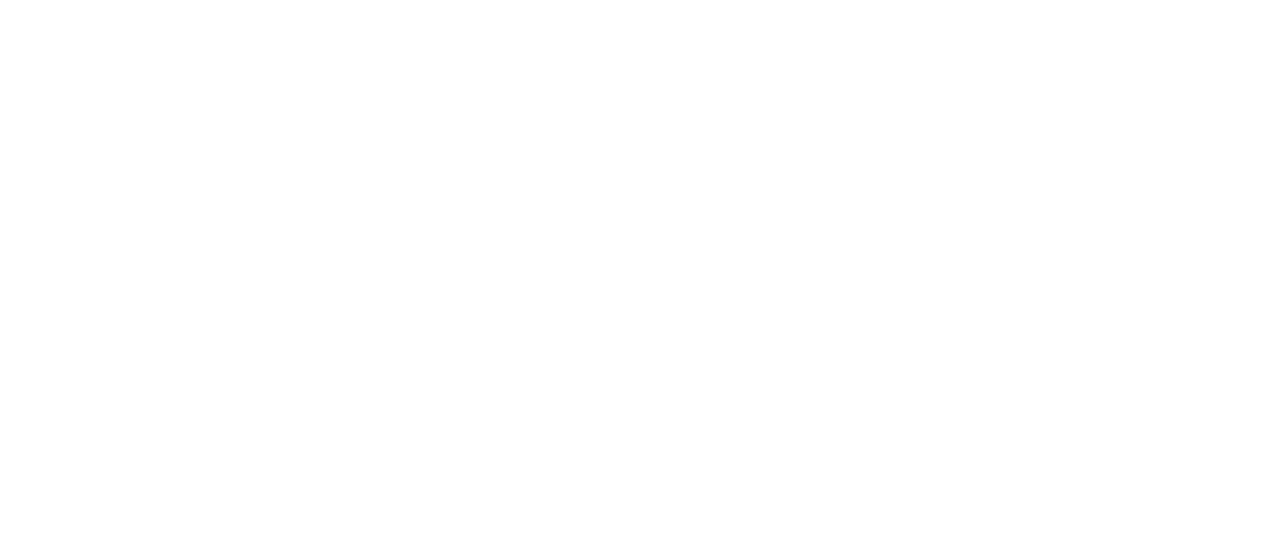
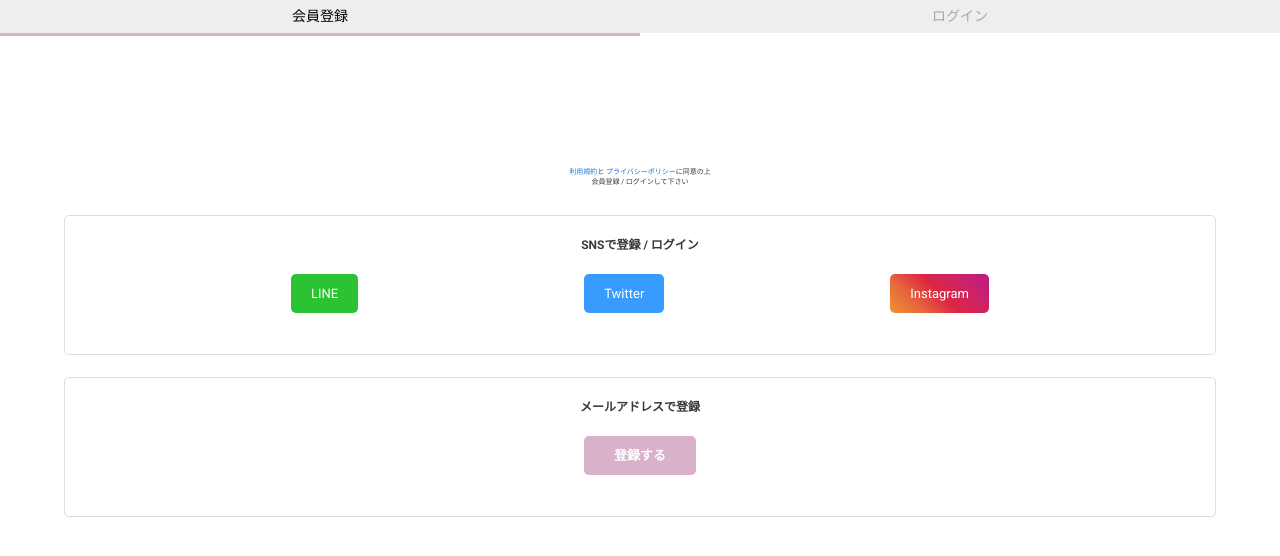
Before and after one commit to atok-1999/date-app, a Vue app: page /login-or-signup in a window 1280 px wide. Shown: the top 556 px of the page. Built offline with nearby package versions, Linux system fonts and the light colour scheme.

Commit message:
コンポーネント名をわかりやすく変更

```diff
--- a/src/components/LoginAndRegistration/Registration.vue
+++ b/src/components/LoginOrSignup/Signup.vue
@@ -1,8 +1,7 @@
 <template>
   <div class="content">
     <div class="privacy-policy">
-      <a href="#">利用規約</a>と
-      <a href="#">プライバシーポリシー</a>に同意の上
+      <a href="#">利用規約</a>と <a href="#">プライバシーポリシー</a>に同意の上
       <br />会員登録 / ログインして下さい
     </div>
     <div class="box">
@@ -16,7 +15,7 @@
     <div class="box">
       <div class="box-title">メールアドレスで登録</div>
       <div class="inner-box-container">
-        <router-link to="/registrate-with-email">
+        <router-link to="/signup-with-email">
           <div class="inner-box mail-adress">登録する</div>
         </router-link>
       </div>
--- a/src/router/index.js
+++ b/src/router/index.js
@@ -1,9 +1,9 @@
 import Vue from "vue";
 import VueRouter from "vue-router";
-import Home from "../views/Home.vue";
-import LoginAndRegistration from "../views/LoginAndRegistration.vue";
-import RegistrateWithEmail from "@/components/LoginAndRegistration/RegistrateWithEmail.vue";
-import LoginWithEmail from "@/components/LoginAndRegistration/LoginWithEmail.vue";
+import Home from "@/views/Home.vue";
+import LoginOrSignup from "@/views/LoginOrSignup.vue";
+import SignupWithEmail from "@/views/SignupWithEmail.vue";
+import LoginWithEmail from "@/views/LoginWithEmail.vue";
 
 Vue.use(VueRouter);
 
@@ -23,14 +23,14 @@
       import(/* webpackChunkName: "about" */ "../views/About.vue"),
   },
   {
-    path: "/login-registration",
-    name: "LoginAndRegistration",
-    component: LoginAndRegistration,
+    path: "/login-or-signup",
+    name: "LoginOrSignup",
+    component: LoginOrSignup,
   },
   {
-    path: "/registrate-with-email",
-    name: "RegistrateWithEmail",
-    component: RegistrateWithEmail,
+    path: "/signup-with-email",
+    name: "SignupWithEmail",
+    component: SignupWithEmail,
   },
   {
     path: "/login-with-email",
--- a/src/views/LoginAndRegistration.vue
+++ b/src/views/LoginOrSignup.vue
@@ -21,19 +21,19 @@
         pageState === 'registration' ? 'underline-left' : 'underline-right'
       "
     ></div>
-    <Registration v-if="pageState === 'registration'"></Registration>
+    <Signup v-if="pageState === 'registration'"></Signup>
     <Login v-if="pageState === 'login'"></Login>
   </div>
 </template>
 
 <script>
-import Login from "@/components/LoginAndRegistration/Login.vue";
-import Registration from "@/components/LoginAndRegistration/Registration.vue";
+import Login from "@/components/LoginOrSignup/Login.vue";
+import Signup from "@/components/LoginOrSignup/Signup.vue";
 
 export default {
   components: {
     Login,
-    Registration,
+    Signup,
   },
   data() {
     return {
--- a/src/components/LoginAndRegistration/LoginWithEmail.vue
+++ b/src/views/LoginWithEmail.vue
@@ -34,7 +34,7 @@
             </div>
           </v-row>
           <v-row class="button signup">
-            <router-link to="/registrate-with-email">
+            <router-link to="/signup-with-email">
               新規会員登録する
             </router-link>
           </v-row>
@@ -45,6 +45,8 @@
 </template>
 
 <script>
+import firebase from "@/main.js";
+
 export default {
   data() {
     return {
@@ -54,7 +56,13 @@
   },
   methods: {
     login() {
-      console.log("logged in!");
+      firebase
+        .auth()
+        .signInWithEmailAndPassword(this.mailAddress, this.password)
+        .then(console.log("Success!"))
+        .catch((err) => {
+          console.log(err.message);
+        });
     },
   },
 };
--- a/src/components/LoginAndRegistration/RegistrateWithEmail.vue
+++ b/src/views/SignupWithEmail.vue
@@ -50,7 +50,7 @@
           </v-row>
           <v-row>
             <div class="button login">
-              <router-link to="/login-registration">ログインする</router-link>
+              <router-link to="/login-or-signup">ログインする</router-link>
             </div>
           </v-row>
         </v-form>
```
Also changed, not shown: src/components/LoginOrSignup/Login.vue (renamed from src/components/LoginAndRegistration/Login.vue).
